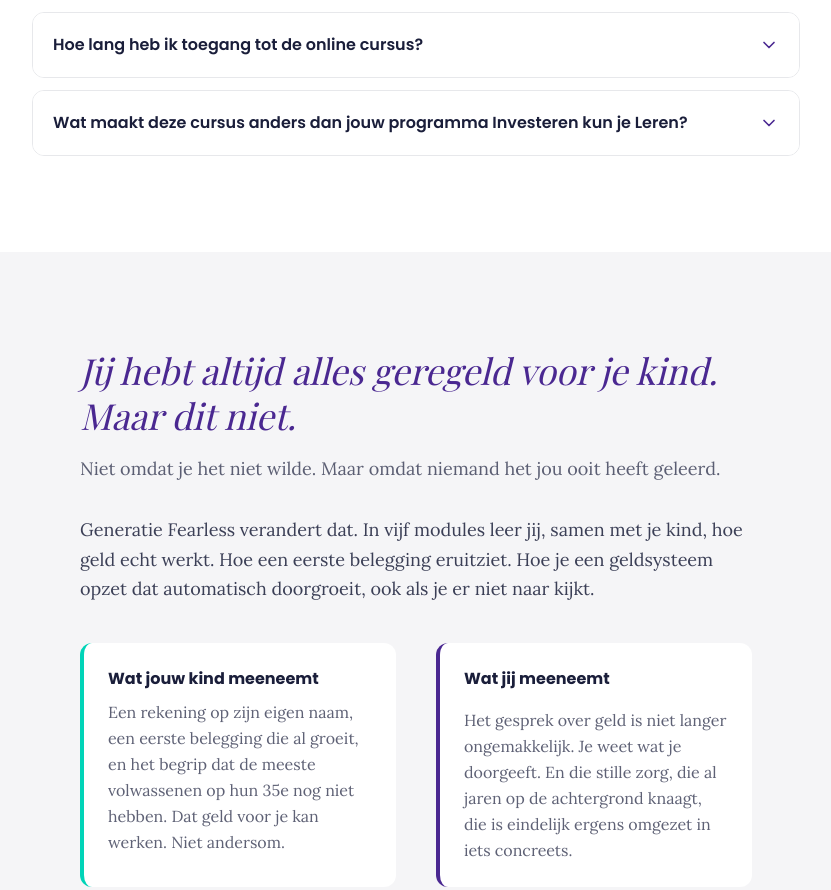
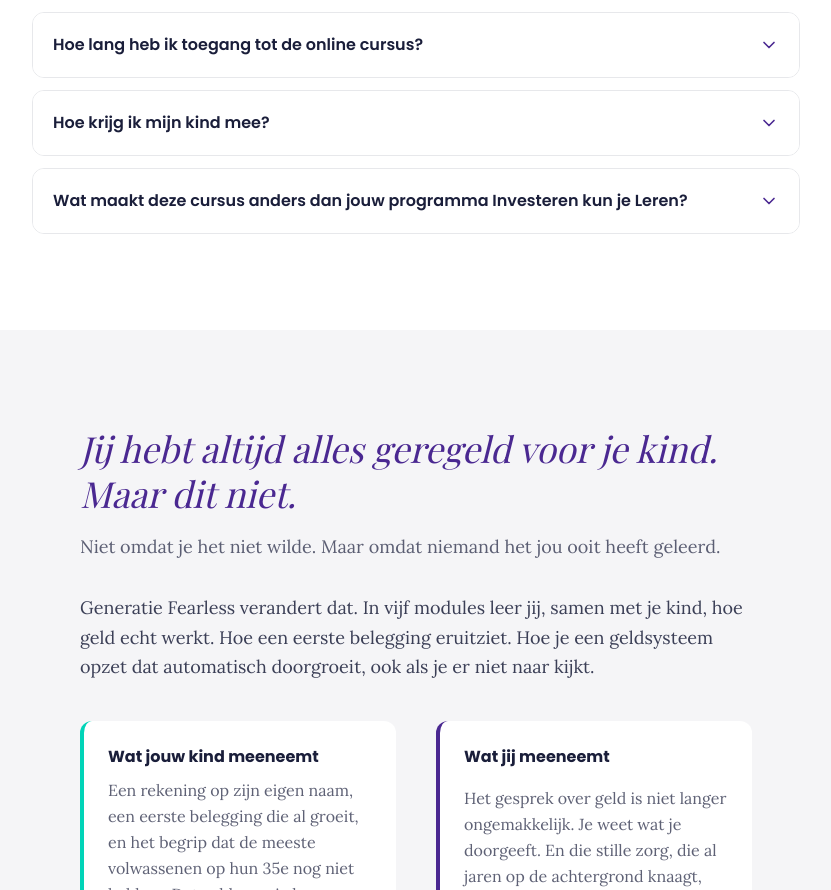
Before and after one commit to claudiavoogt/Generatiefearless-website, a Next.js app: page / in a window 1280 px wide. Shown: the part 7223-8113 px from the top of the page, without its empty margins (224-1055 px from the left). Built offline with nearby package versions, Linux system fonts and the light colour scheme.

Commit message:
Extra FAQ: Hoe krijg ik mijn kind mee

```diff
--- a/app/page.tsx
+++ b/app/page.tsx
@@ -480,6 +480,11 @@ function FAQSection() {
         "Je houdt onbeperkt toegang. Je kunt wanneer je maar wil de lessen opnieuw bekijken!",
     },
     {
+      question: "Hoe krijg ik mijn kind mee?",
+      answer:
+        "Een vraag die ik vaak hoor, en heel terecht. Niet elk kind staat meteen te springen, en dat is precies waar veel ouders vastlopen. Daarom zit er een aparte bonusles bij die je stap voor stap meeneemt in hoe je je kind enthousiast maakt, en wat je doet als het in eerste instantie nee zegt. Je hoeft je kind niet te overtuigen of te dwingen. Je hoeft alleen de juiste deur open te zetten, de rest doet de cursus.",
+    },
+    {
       question: "Wat maakt deze cursus anders dan jouw programma Investeren kun je Leren?",
       answer:
         "Heel goede vraag. En een eerlijk antwoord. Generatie Fearless en Investeren kun je Leren zijn twee heel verschillende producten voor twee heel verschillende fases. Generatie Fearless is voor kinderen die beginnen. Met kleine bedragen, zakgeld, bijbaantjes. Ze leren een gewoonte opbouwen, begrijpen hoe geld werkt en doen hun eerste beleggingen. Generatie Fearless is specifiek ontworpen voor ouders die hun kind willen leren beleggen. De taal is anders, de voorbeelden zijn anders, en de focus ligt op samen doen met je kind. Je krijgt praktische tools om je kind stap voor stap mee te nemen. Investeren kun je Leren is voor volwassenen die een serieus vermogen willen opbouwen. Daarin leer je welke fondsen/ETF's het best presteren, hoe je die kunt vinden, hoe je je vermogen actief beschermt en hoe je een strategie bouwt waarbij je geld exponentieel groeit. Dat is een heel ander niveau, met andere verantwoordelijkheden en andere bedragen. Zie het zo: Generatie Fearless is het fietsje met zijwieltjes. Je kind leert balanceren, krijgt vertrouwen en bouwt een gewoonte voor het leven. Investeren kun je Leren is leren om echt te leren fietsen.",
```
